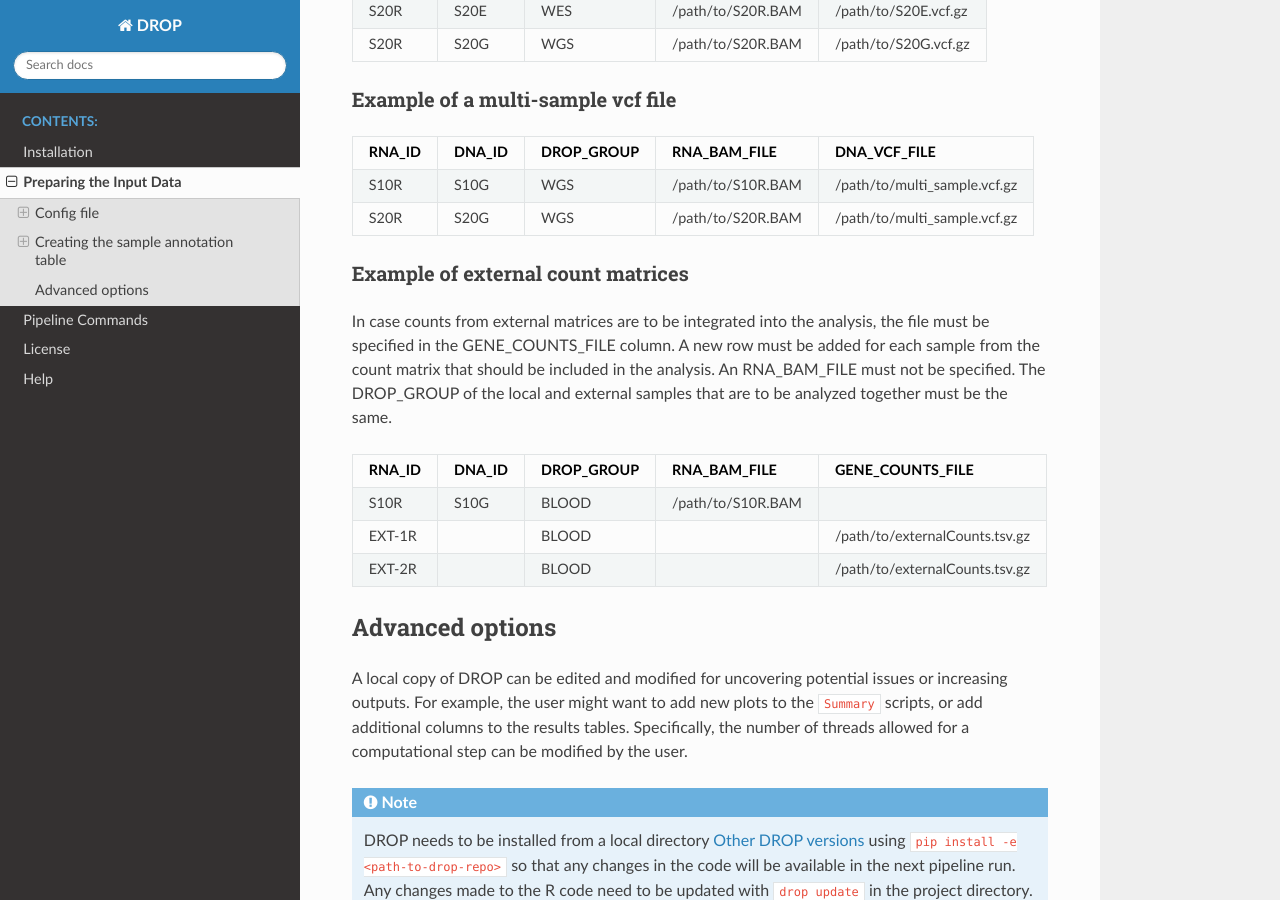
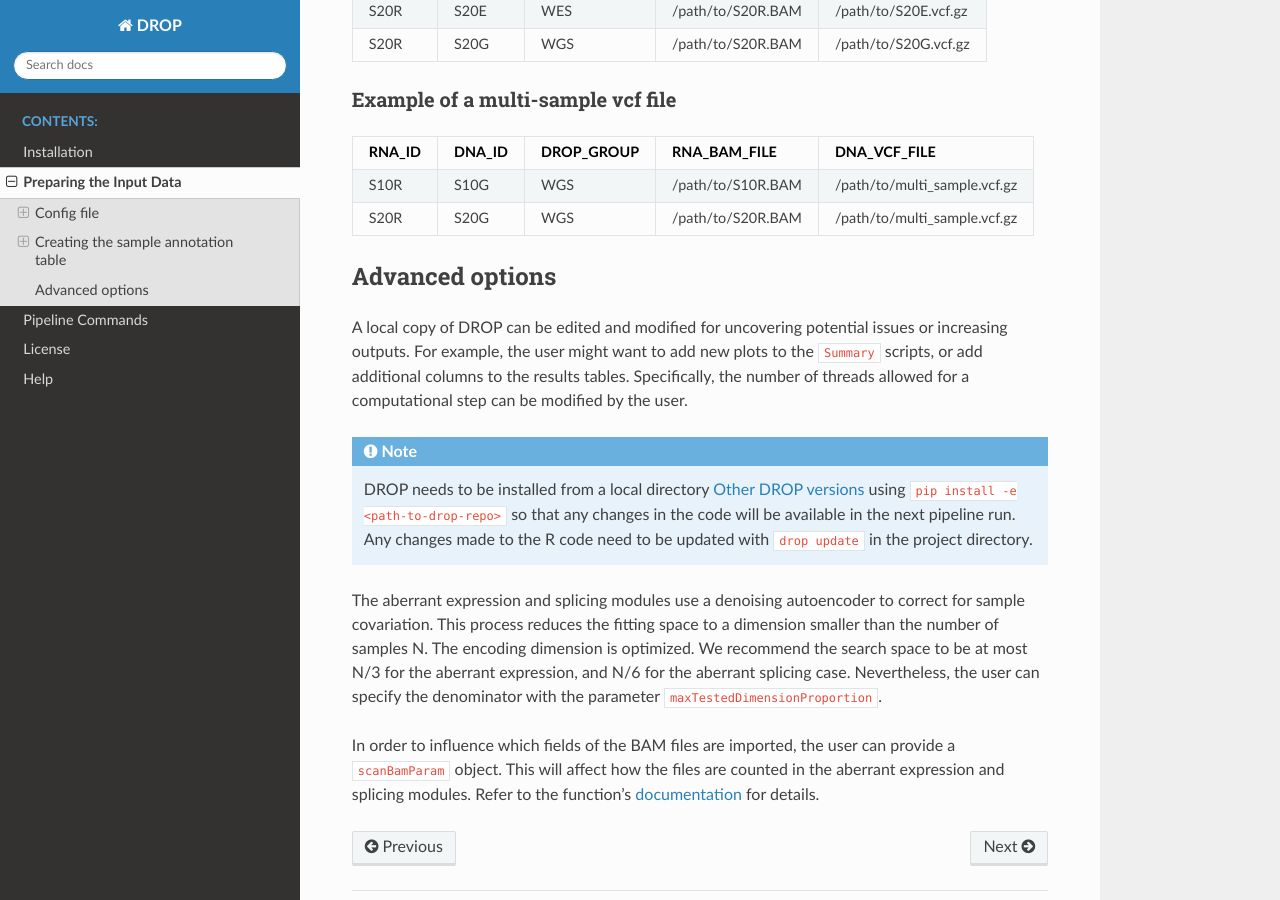
Before and after one commit to gagneurlab/drop, a Sphinx documentation site: the page built from docs/source/prepare.rst, in a window 1280 px wide and 900 px high, scrolled down 3264 px. Built offline with Sphinx 7.4.7 and the Read the Docs theme 2.0.0, drawn with Linux system fonts in a browser that asks for light colours.

Commit message:
Revert "external count matrix doc added"
This reverts commit e7a21e28eeefec653b1dd245d1e6125a8ca4a206.

```diff
--- a/docs/source/prepare.rst
+++ b/docs/source/prepare.rst
@@ -146,39 +146,22 @@ S10R_M  S10G    MUSCLE      /path/to/S10R_M.BAM  /path/to/S10G.vcf.gz
 Example of DNA replicates
 ++++++++++++++++++++++++++++++++++
 
-======  ======  ==========  =================  ==
-RNA_ID  DNA_ID  DROP_GROUP  RNA_BAM_FILE       DNA_VCF_FILE
-======  ======  ==========  =================  ==
-S20R    S20E    WES         /path/to/S20R.BAM  /path/to/S20E.vcf.gz
-S20R    S20G    WGS         /path/to/S20R.BAM  /path/to/S20G.vcf.gz
-======  ======  ==========  =================  ==
+======  ======  ==========  ===================  ==
+RNA_ID  DNA_ID  DROP_GROUP  RNA_BAM_FILE         DNA_VCF_FILE
+======  ======  ==========  ===================  ==
+S20R    S20E    WES         /path/to/S20R.BAM    /path/to/S20E.vcf.gz
+S20R    S20G    WGS         /path/to/S20R.BAM    /path/to/S20G.vcf.gz
+======  ======  ==========  ===================  ==
 
 Example of a multi-sample vcf file
 ++++++++++++++++++++++++++++++++++
 
-======  ======  ==========  =================  ==
-RNA_ID  DNA_ID  DROP_GROUP  RNA_BAM_FILE       DNA_VCF_FILE
-======  ======  ==========  =================  ==
-S10R    S10G    WGS         /path/to/S10R.BAM  /path/to/multi_sample.vcf.gz
-S20R    S20G    WGS         /path/to/S20R.BAM  /path/to/multi_sample.vcf.gz
-======  ======  ==========  =================  ==
-
-Example of external count matrices
-++++++++++++++++++++++++++++++++++
-
-In case counts from external matrices are to be integrated into the analysis,
-the file must be specified in the GENE_COUNTS_FILE column. A new row must be
-added for each sample from the count matrix that should be included in the
-analysis. An RNA_BAM_FILE must not be specified. The DROP_GROUP of the local
-and external samples that are to be analyzed together must be the same.
-
-======  ======  ==========  =================  ==
-RNA_ID  DNA_ID  DROP_GROUP  RNA_BAM_FILE       GENE_COUNTS_FILE
-======  ======  ==========  =================  ==
-S10R    S10G    BLOOD       /path/to/S10R.BAM
-EXT-1R          BLOOD                          /path/to/externalCounts.tsv.gz
-EXT-2R          BLOOD                          /path/to/externalCounts.tsv.gz
-======  ======  ==========  =================  ==
+======  ======  ==========  ===================  ==
+RNA_ID  DNA_ID  DROP_GROUP  RNA_BAM_FILE         DNA_VCF_FILE
+======  ======  ==========  ===================  ==
+S10R    S10G    WGS         /path/to/S10R.BAM    /path/to/multi_sample.vcf.gz
+S20R    S20G    WGS         /path/to/S20R.BAM    /path/to/multi_sample.vcf.gz
+======  ======  ==========  ===================  ==
 
 
 Advanced options
```
